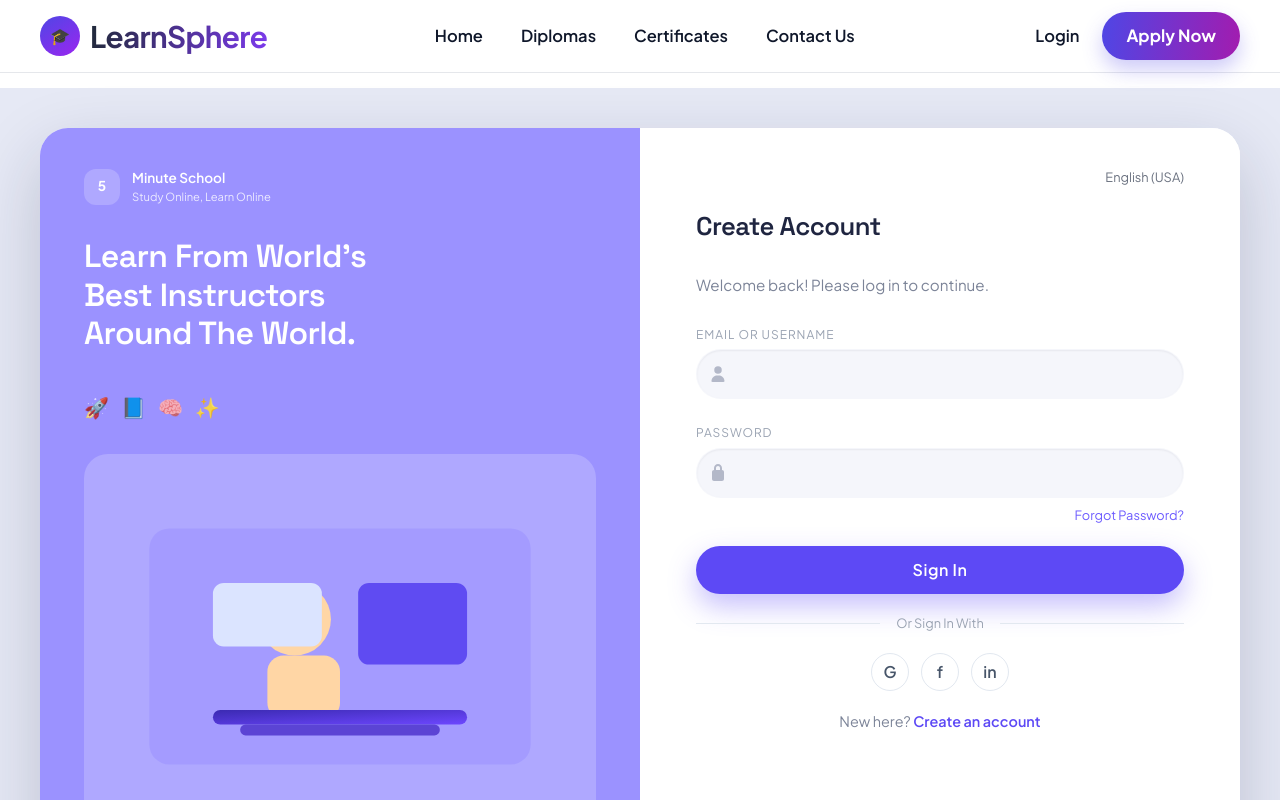
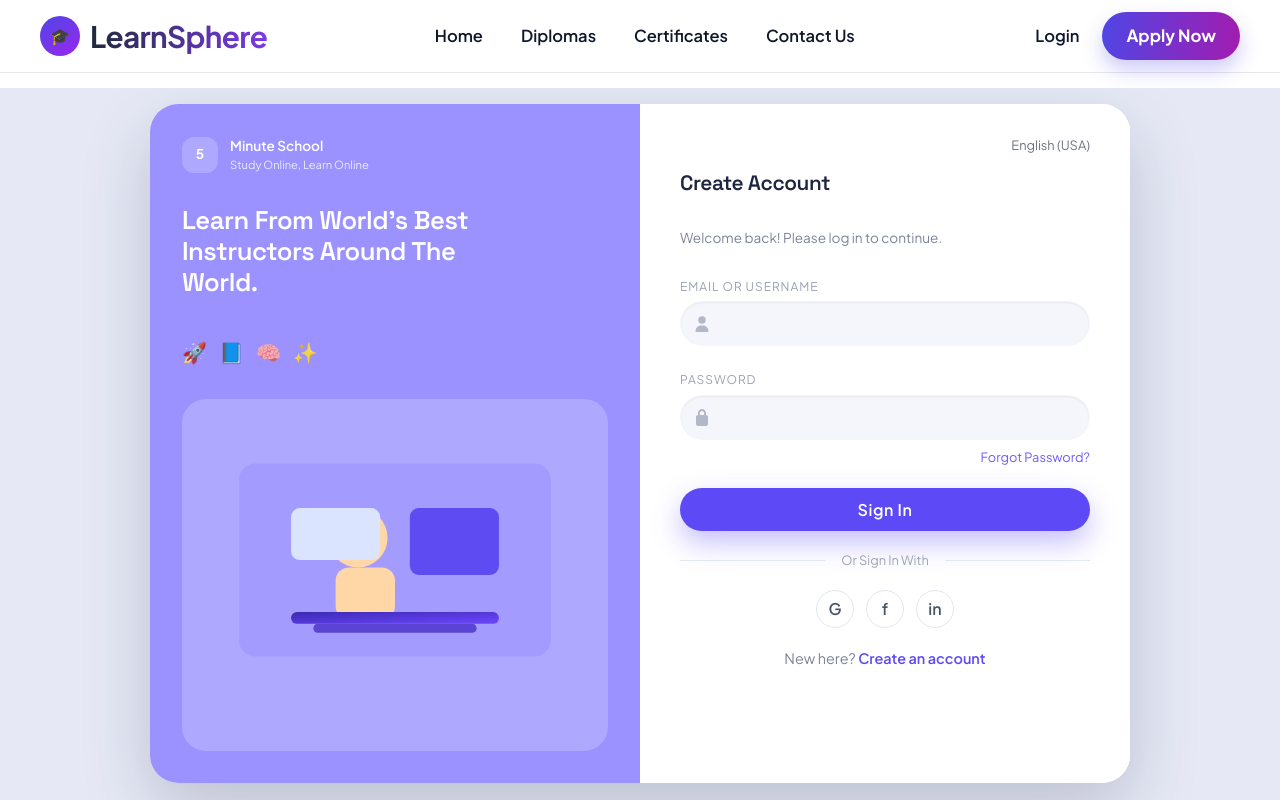
Before and after one commit to idmossab/ecole, an Angular app in the folder frontend/: page /login in a window 1280 px wide. Shown: the top 800 px of the page. Built offline with nearby package versions, Linux system fonts and the light colour scheme.

Commit message:
work about authpage

```diff
--- a/frontend/src/app/pages/login/login.component.css
+++ b/frontend/src/app/pages/login/login.component.css
@@ -1,14 +1,15 @@
 .login-page {
-  min-height: 100vh;
-  padding: 2.5rem 1.5rem 3.5rem;
+  min-height: calc(100vh - 88px);
+  padding: 1rem 1.5rem 1.5rem;
   display: flex;
   align-items: center;
   justify-content: center;
   background: #e6e9f5;
+  overflow: hidden;
 }
 
 .login-shell {
-  width: min(1200px, 100%);
+  width: min(980px, 100%);
   display: grid;
   grid-template-columns: minmax(300px, 1fr) minmax(340px, 1fr);
   border-radius: 28px;
@@ -21,7 +22,7 @@
   position: relative;
   background: #9b92ff;
   color: #ffffff;
-  padding: 2.5rem 2.75rem;
+  padding: 2rem;
   display: flex;
   flex-direction: column;
   gap: 2rem;
@@ -61,7 +62,7 @@
 }
 
 .hero-copy h2 {
-  font-size: 2rem;
+  font-size: 1.6rem;
   line-height: 1.2;
   font-weight: 600;
   max-width: 320px;
@@ -87,7 +88,7 @@
 }
 
 .alt-panel {
-  padding: 2.5rem 3.5rem 3rem;
+  padding: 2rem 2.5rem 2.5rem;
   background: #ffffff;
   display: flex;
   flex-direction: column;
@@ -101,14 +102,14 @@
 }
 
 .panel-body {
-  margin-top: 1.5rem;
+  margin-top: 1rem;
   display: flex;
   flex-direction: column;
   gap: 1.5rem;
 }
 
 .panel-body h1 {
-  font-size: 1.6rem;
+  font-size: 1.3rem;
   font-weight: 600;
   color: #1f2540;
 }
@@ -116,7 +117,7 @@
 .panel-sub {
   margin: 0;
   color: #7c8498;
-  font-size: 0.95rem;
+  font-size: 0.85rem;
 }
 
 .alt-form {
@@ -134,7 +135,7 @@
 
 .alt-form .form-control {
   border-radius: 999px;
-  padding: 0.75rem 1rem 0.75rem 2.5rem;
+  padding: 0.6rem 1rem 0.6rem 2.5rem;
   background: #f5f6fb;
   border: 1px solid transparent;
   box-shadow: inset 0 1px 2px rgba(15, 23, 42, 0.06);
@@ -167,7 +168,7 @@
   border-radius: 999px;
   background: #5d49f5;
   color: #ffffff;
-  padding: 0.75rem 1rem;
+  padding: 0.6rem 1rem;
   font-weight: 600;
   letter-spacing: 0.04em;
   border: none;
--- a/frontend/src/app/pages/register/register.component.css
+++ b/frontend/src/app/pages/register/register.component.css
@@ -1,14 +1,15 @@
 .register-page {
-  min-height: 100vh;
-  padding: 2.5rem 1.5rem 3.5rem;
+  min-height: calc(100vh - 88px);
+  padding: 1rem 1.5rem 1.5rem;
   display: flex;
   align-items: center;
   justify-content: center;
   background: #e6e9f5;
+  overflow: hidden;
 }
 
 .register-shell {
-  width: min(1200px, 100%);
+  width: min(980px, 100%);
   display: grid;
   grid-template-columns: minmax(300px, 1fr) minmax(360px, 1fr);
   border-radius: 28px;
@@ -21,7 +22,7 @@
   position: relative;
   background: #9b92ff;
   color: #ffffff;
-  padding: 2.5rem 2.75rem;
+  padding: 2rem;
   display: flex;
   flex-direction: column;
   gap: 2rem;
@@ -61,7 +62,7 @@
 }
 
 .hero-copy h2 {
-  font-size: 2rem;
+  font-size: 1.6rem;
   line-height: 1.2;
   font-weight: 600;
   max-width: 320px;
@@ -87,7 +88,7 @@
 }
 
 .register-panel {
-  padding: 2.5rem 3.5rem 3rem;
+  padding: 2rem 2.5rem 2.5rem;
   background: #ffffff;
   display: flex;
   flex-direction: column;
@@ -101,14 +102,14 @@
 }
 
 .panel-body {
-  margin-top: 1.5rem;
+  margin-top: 1rem;
   display: flex;
   flex-direction: column;
   gap: 1.5rem;
 }
 
 .panel-body h1 {
-  font-size: 1.6rem;
+  font-size: 1.3rem;
   font-weight: 600;
   color: #1f2540;
 }
@@ -116,7 +117,7 @@
 .panel-sub {
   margin: 0;
   color: #7c8498;
-  font-size: 0.95rem;
+  font-size: 0.85rem;
 }
 
 .register-form {
@@ -134,7 +135,7 @@
 
 .register-form .form-control {
   border-radius: 999px;
-  padding: 0.75rem 1rem 0.75rem 2.5rem;
+  padding: 0.6rem 1rem 0.6rem 2.5rem;
   background: #f5f6fb;
   border: 1px solid transparent;
   box-shadow: inset 0 1px 2px rgba(15, 23, 42, 0.06);
@@ -153,7 +154,7 @@
   border-radius: 999px;
   background: #5d49f5;
   color: #ffffff;
-  padding: 0.75rem 1rem;
+  padding: 0.6rem 1rem;
   font-weight: 600;
   letter-spacing: 0.04em;
   border: none;
```
